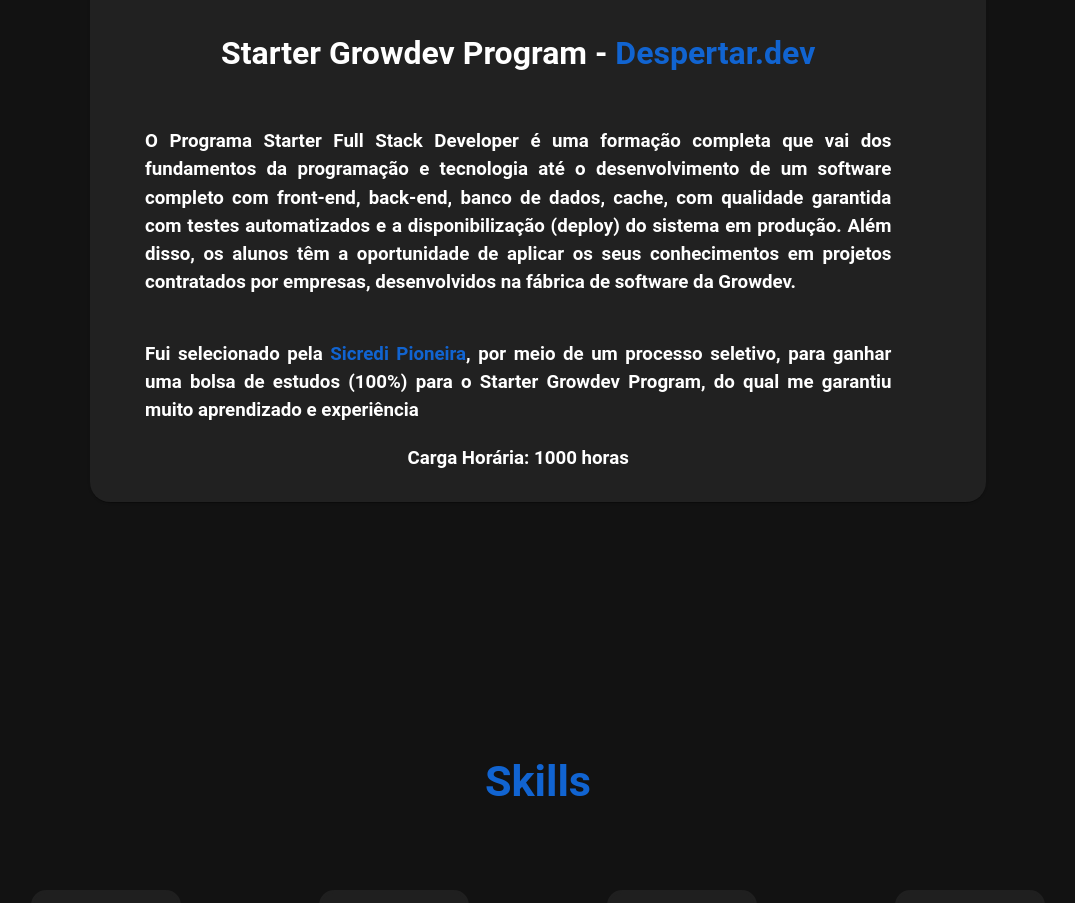
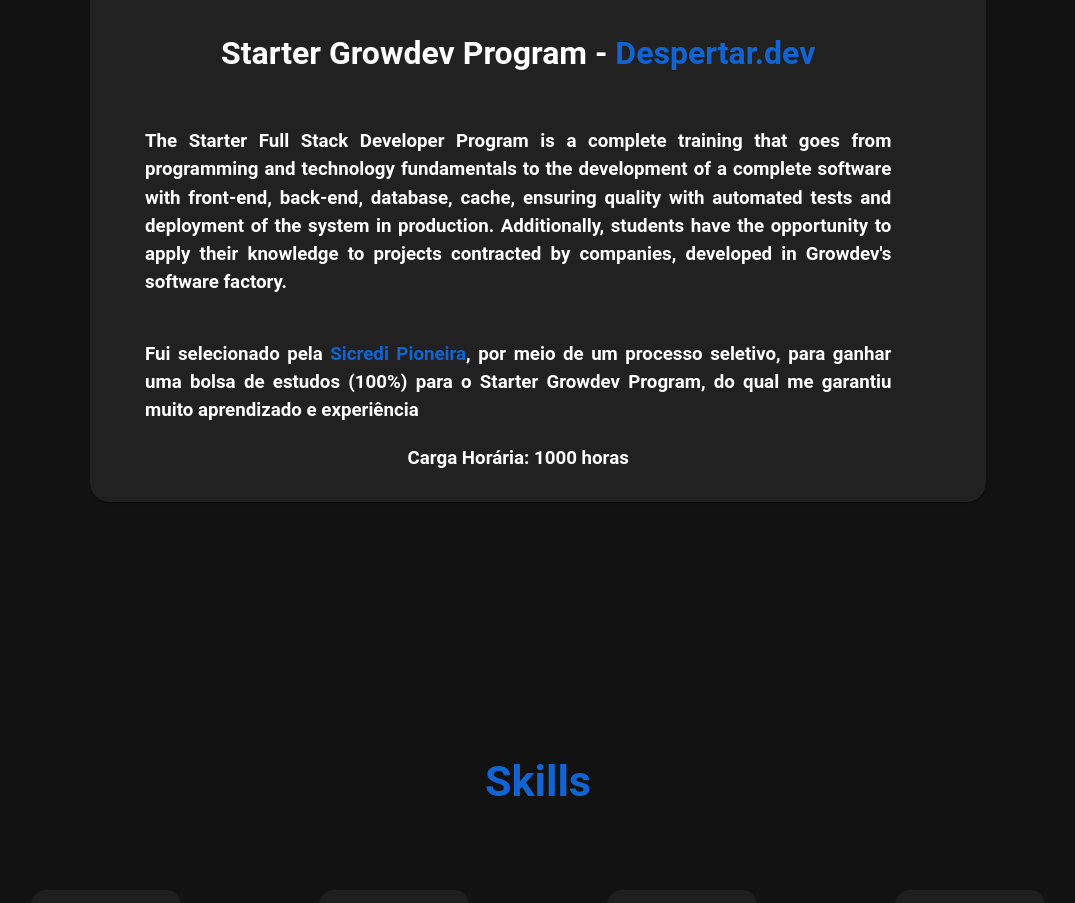
Before and after one commit to GustavoCortezia/portfolio-gustavo-cortezia, a Vue app: page /english in a window 1280 px wide. Shown: the part 3380-4283 px from the top of the page, without its empty margins (102-1177 px from the left). Built offline with nearby package versions, Linux system fonts and the light colour scheme.

Commit message:
bugfix-growdev-english-card

```diff
--- a/src/pages/EnglishView.vue
+++ b/src/pages/EnglishView.vue
@@ -196,7 +196,7 @@
   <div class="grow-content">
     <h1 class="title-grow-card ma-5 mb-10">Starter Growdev Program - <span class="despertar-dev">Despertar.dev</span></h1>
 
-  <h3>O Programa Starter Full Stack Developer é uma formação completa que vai dos fundamentos da programação e tecnologia até o desenvolvimento de um software completo com front-end, back-end, banco de dados, cache, com qualidade garantida com testes automatizados e a disponibilização (deploy) do sistema em produção. Além disso, os alunos têm a oportunidade de aplicar os seus conhecimentos em projetos contratados por empresas, desenvolvidos na fábrica de software da Growdev.</h3>
+    <h3>The Starter Full Stack Developer Program is a complete training that goes from programming and technology fundamentals to the development of a complete software with front-end, back-end, database, cache, ensuring quality with automated tests and deployment of the system in production. Additionally, students have the opportunity to apply their knowledge to projects contracted by companies, developed in Growdev's software factory.</h3>
 <br>
   <h3>Fui selecionado pela<span class="despertar-dev"> Sicredi Pioneira</span>, por meio de um processo seletivo, para ganhar uma bolsa de estudos (100%) para o Starter Growdev Program, do qual me garantiu muito aprendizado e experiência </h3>
   <h3>Carga Horária: 1000 horas</h3>
```
